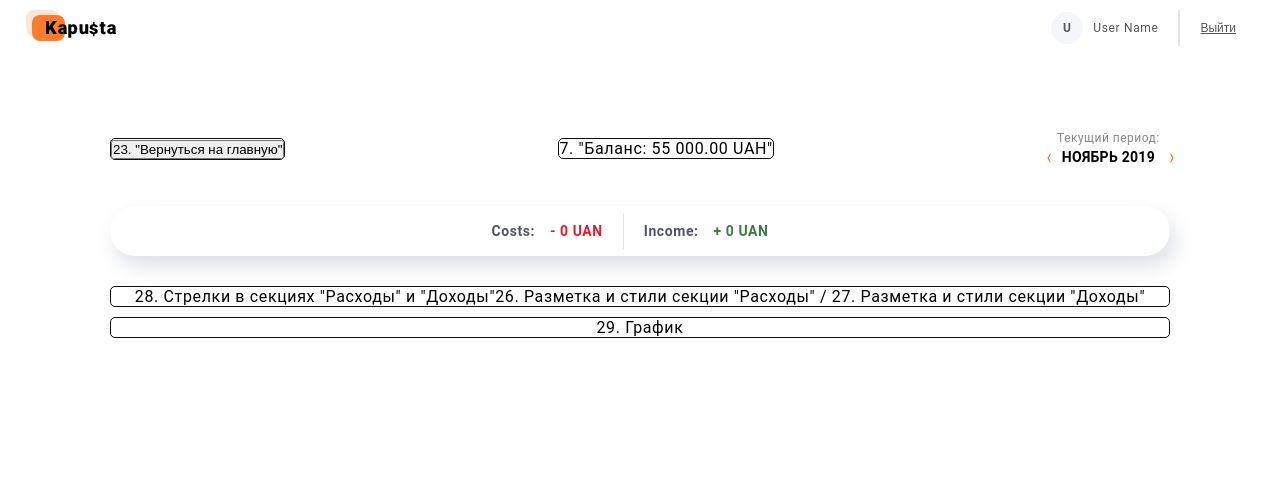
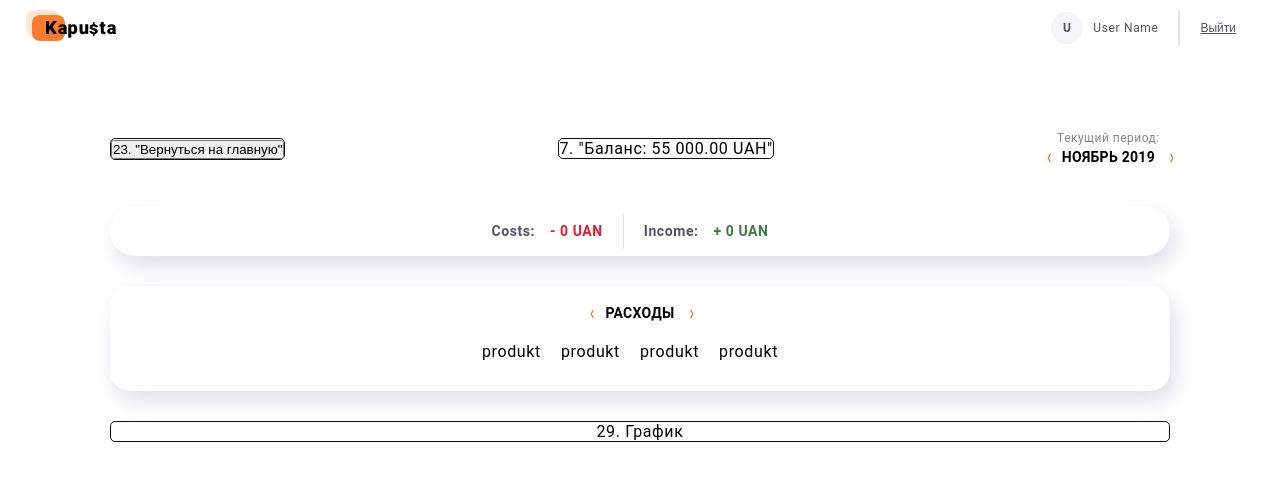
Before and after one commit to vmorgunov/project-smart-finance, a React (Create React App) app in the folder frontend/: page /report in a window 1280 px wide. Shown: the top 480 px of the page. Built offline with nearby package versions, Linux system fonts and the light colour scheme.

Commit message:
26-28-Report-html-css

```diff
--- a/frontend/src/components/MonthPicker/MonthPicker.jsx
+++ b/frontend/src/components/MonthPicker/MonthPicker.jsx
@@ -2,9 +2,9 @@ import React from "react";
 
 import {
     CurrentPeriodTitle,
-    CurrentPickeredMonth ,
+    Switch ,
     ButtonSwitch,
-    CurrentPeriodData,
+    SwitchData,
     ArrowIcon
 } from './MonthPicker.styled'
 
@@ -15,11 +15,11 @@ function MonthPicker() {
     return (
         <div>
             <CurrentPeriodTitle>Текущий период:</CurrentPeriodTitle>
-            <CurrentPickeredMonth>
+            <Switch>
                 <ButtonSwitch type="button" ><ArrowIcon src={prevArrowIcon} alt="prevArrowIcon"/></ButtonSwitch>
-                <CurrentPeriodData>ноябрь 2019</CurrentPeriodData>
+                <SwitchData>ноябрь 2019</SwitchData>
                 <ButtonSwitch type="button" ><ArrowIcon src={nextArrowIcon} alt="nextArrowIcon"/></ButtonSwitch>
-            </CurrentPickeredMonth>
+            </Switch>
         </div>
 
     )
--- a/frontend/src/components/MonthPicker/MonthPicker.styled.jsx
+++ b/frontend/src/components/MonthPicker/MonthPicker.styled.jsx
@@ -14,9 +14,8 @@ letter-spacing: 0.04em;
 color: rgba(82, 85, 95, 0.7);
 `;
 
-export const CurrentPickeredMonth = styled.div`
+export const Switch = styled.div`
 display: flex;
-justify-content: space-between;
 `;
 
 export const ButtonSwitch = styled.button`
@@ -40,8 +39,7 @@ height: 10px;
 }
 `;
 
-export const CurrentPeriodData = styled.span`
-font-family: Roboto;
+export const SwitchData = styled.span`
 font-style: normal;
 font-weight: bold;
 font-size: 14px;
--- /dev/null
+++ b/frontend/src/components/ReportCosts/ReportCosts.jsx
@@ -0,0 +1,23 @@
+import React from 'react';
+
+import ReportList from '../ReportList/ReportList';
+
+import prevArrowIcon from '../../images/prev-arrow.svg';
+import nextArrowIcon from '../../images/next-arrow.svg';
+import { ArrowIcon, ButtonSwitch, Switch, SwitchData } from '../MonthPicker/MonthPicker.styled';
+import {ReportCostsContainer} from './ReportCosts.styled'
+
+const ReportCosts = () => {
+    return (
+        <ReportCostsContainer>
+            <Switch>
+                <ButtonSwitch type="button" ><ArrowIcon src={prevArrowIcon} alt="prevArrowIcon"/></ButtonSwitch>
+                <SwitchData>Расходы</SwitchData>
+                <ButtonSwitch type="button" ><ArrowIcon src={nextArrowIcon} alt="nextArrowIcon"/></ButtonSwitch>
+            </Switch>
+            <ReportList/>
+        </ReportCostsContainer>
+    )
+}
+
+export default ReportCosts;
--- /dev/null
+++ b/frontend/src/components/ReportCosts/ReportCosts.styled.jsx
@@ -0,0 +1,9 @@
+import styled from '@emotion/styled';
+
+export const ReportCostsContainer = styled.div`
+ display: flex;
+ flex-direction: column;
+    align-items: center;
+    margin-top:20px;
+    margin-bottom:30px;
+`;
--- /dev/null
+++ b/frontend/src/components/ReportCosts/index.js
@@ -0,0 +1 @@
+export { ReportCosts } from './ReportCosts';
--- /dev/null
+++ b/frontend/src/components/ReportList/ReportList.jsx
@@ -0,0 +1,16 @@
+import React from 'react';
+
+import {List, Item} from './ReportList.styled'
+
+const ReportList = () => {
+    return (
+        <List>
+            <Item>produkt</Item>
+            <Item>produkt</Item>
+            <Item>produkt</Item>
+            <Item>produkt</Item>
+        </List>
+    )
+}
+
+export default ReportList;
--- /dev/null
+++ b/frontend/src/components/ReportList/ReportList.styled.jsx
@@ -0,0 +1,10 @@
+import styled from '@emotion/styled';
+
+export const List = styled.ul`
+display: flex;
+margin-top:20px;
+`;
+
+export const Item = styled.li`
+margin-right:20px;
+`;
--- /dev/null
+++ b/frontend/src/components/ReportList/index.js
@@ -0,0 +1 @@
+export { ReportList } from './ReportList';
--- /dev/null
+++ b/frontend/src/components/Reports/Reports.jsx
@@ -0,0 +1,15 @@
+import React from 'react';
+
+import ReportCosts from '../ReportCosts/ReportCosts';
+
+import {ReportsContainer} from './Reports.styled'
+
+const Reports = () => {
+    return (
+        <ReportsContainer>
+            <ReportCosts/>
+        </ReportsContainer>
+    )
+}
+
+export default Reports;
--- /dev/null
+++ b/frontend/src/components/Reports/Reports.styled.jsx
@@ -0,0 +1,8 @@
+import styled from '@emotion/styled';
+
+export const ReportsContainer = styled.div`
+  text-align: center;
+  margin-bottom: 30px;
+  box-shadow: 5px 10px 20px rgba(170, 178, 197, 0.4);
+  border-radius: 20px;
+`;
--- /dev/null
+++ b/frontend/src/components/Reports/index.js
@@ -0,0 +1 @@
+export { Reports } from './Reports';
--- a/frontend/src/views/ReportView/ReportView.jsx
+++ b/frontend/src/views/ReportView/ReportView.jsx
@@ -1,12 +1,12 @@
 import React from 'react';
 
 import MonthPicker from '../../components/MonthPicker/MonthPicker';
+import Reports from '../../components/Reports/Reports';
 import { ReportStatistic } from '../../components/ReportStatistic'
 import {
     ReportContainer,
     ReportNav,
     ReportComponent,
-    ReportCostsOrIncomeList,
     ReportGraph
 } from './ReportView.styled'
 
@@ -29,10 +29,7 @@ const ReportView = () => {
             income={income} */}
             </ReportStatistic>
 
-            <ReportCostsOrIncomeList>
-                <div>28. Стрелки в секциях "Расходы" и "Доходы"</div>
-                <div>26. Разметка и стили секции "Расходы" / 27. Разметка и стили секции "Доходы"</div>
-            </ReportCostsOrIncomeList>
+            <Reports/>
 
             <ReportGraph>29. График</ReportGraph>
 
```
